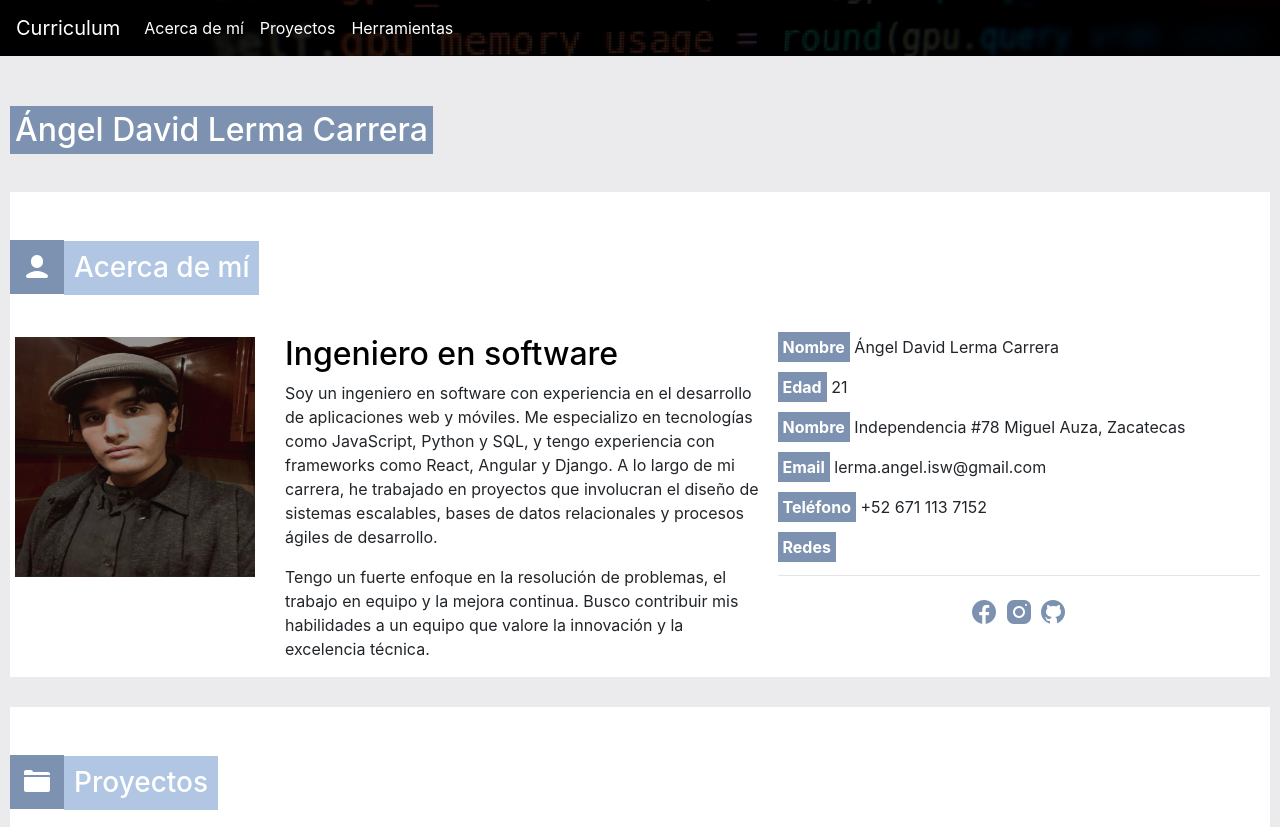
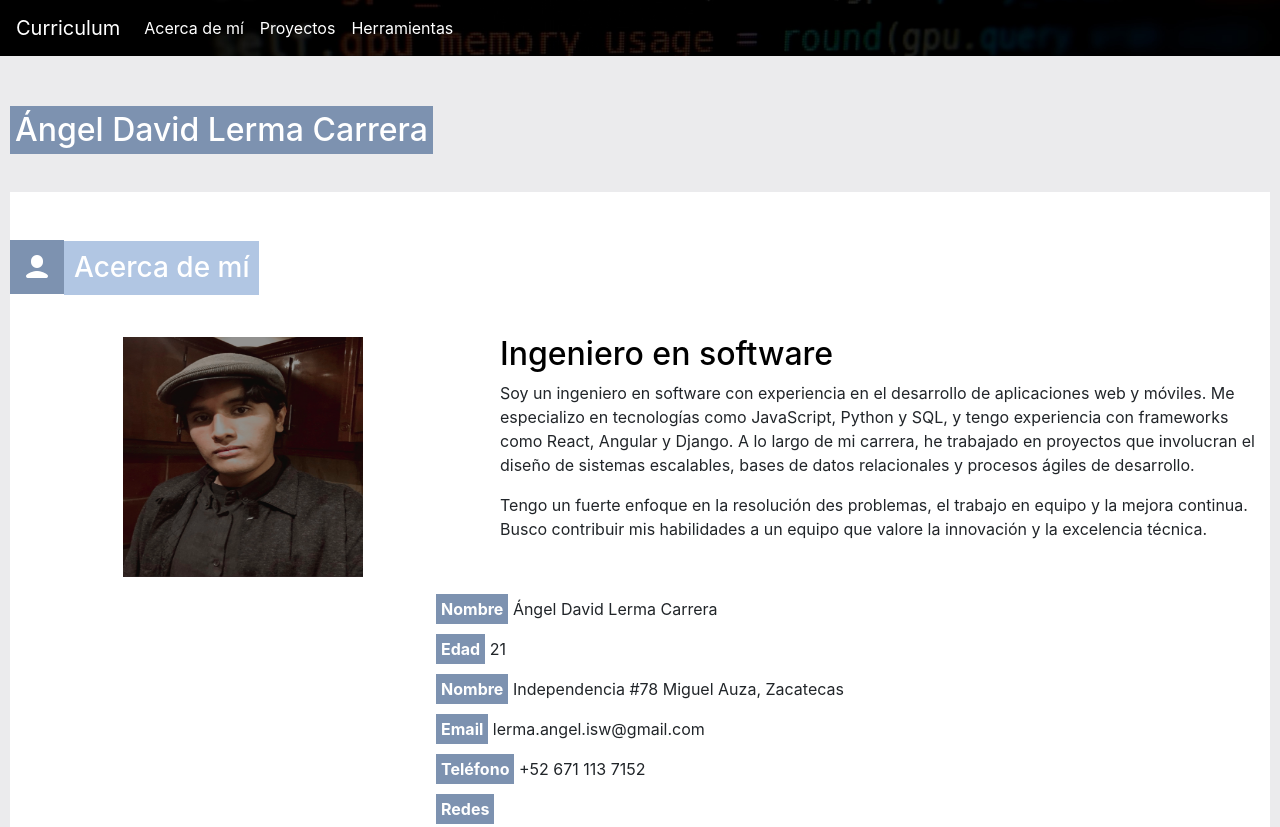
Before and after one commit to david-carrerx/Curriculum, a plain HTML site: page index.html in a window 1280 px wide. Shown: the top 827 px of the page. Drawn offline with nearby package versions, Linux system fonts and the light colour scheme.

Commit message:
Ajuste de responsividad

```diff
--- a/index.html
+++ b/index.html
@@ -43,7 +43,7 @@
           <div class="text-c">
             <h2 class="title-black">Ingeniero en software</h2>
             <p>Soy un ingeniero en software con experiencia en el desarrollo de aplicaciones web y móviles. Me especializo en tecnologías como JavaScript, Python y SQL, y tengo experiencia con frameworks como React, Angular y Django. A lo largo de mi carrera, he trabajado en proyectos que involucran el diseño de sistemas escalables, bases de datos relacionales y procesos ágiles de desarrollo.</p>
-            <p> Tengo un fuerte enfoque en la resolución de problemas, el trabajo en equipo y la mejora continua. Busco contribuir mis habilidades a un equipo que valore la innovación y la excelencia técnica.</p>
+            <p> Tengo un fuerte enfoque en la resolución des problemas, el trabajo en equipo y la mejora continua. Busco contribuir mis habilidades a un equipo que valore la innovación y la excelencia técnica.</p>
           </div>
           <div class="about-c">
             <div><p><span>Nombre</span> Ángel David Lerma Carrera</p></div>
--- a/style.css
+++ b/style.css
@@ -40,6 +40,7 @@
     margin-right: 10px;
     background-color: white;
     flex-wrap: wrap;
+    flex-direction: row;
 }
 
 .card{
@@ -59,14 +60,15 @@
 .profile-c {
     flex: 1;
     text-align: center;
+
 }
 
 .text-c {
-    flex: 3;
+    width: 100vh;
 }
 
 .about-c {
-    flex: 3;
+
     padding: 10px;
 }
 
```
